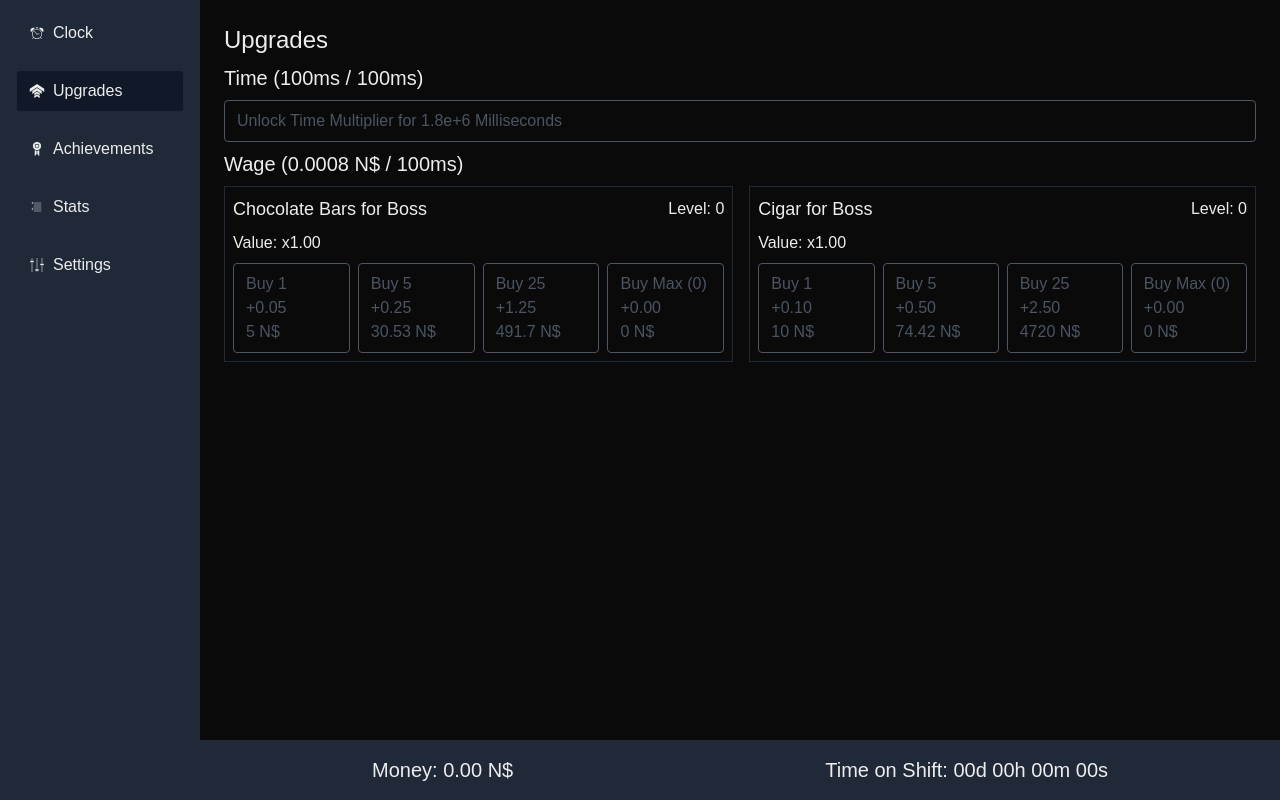
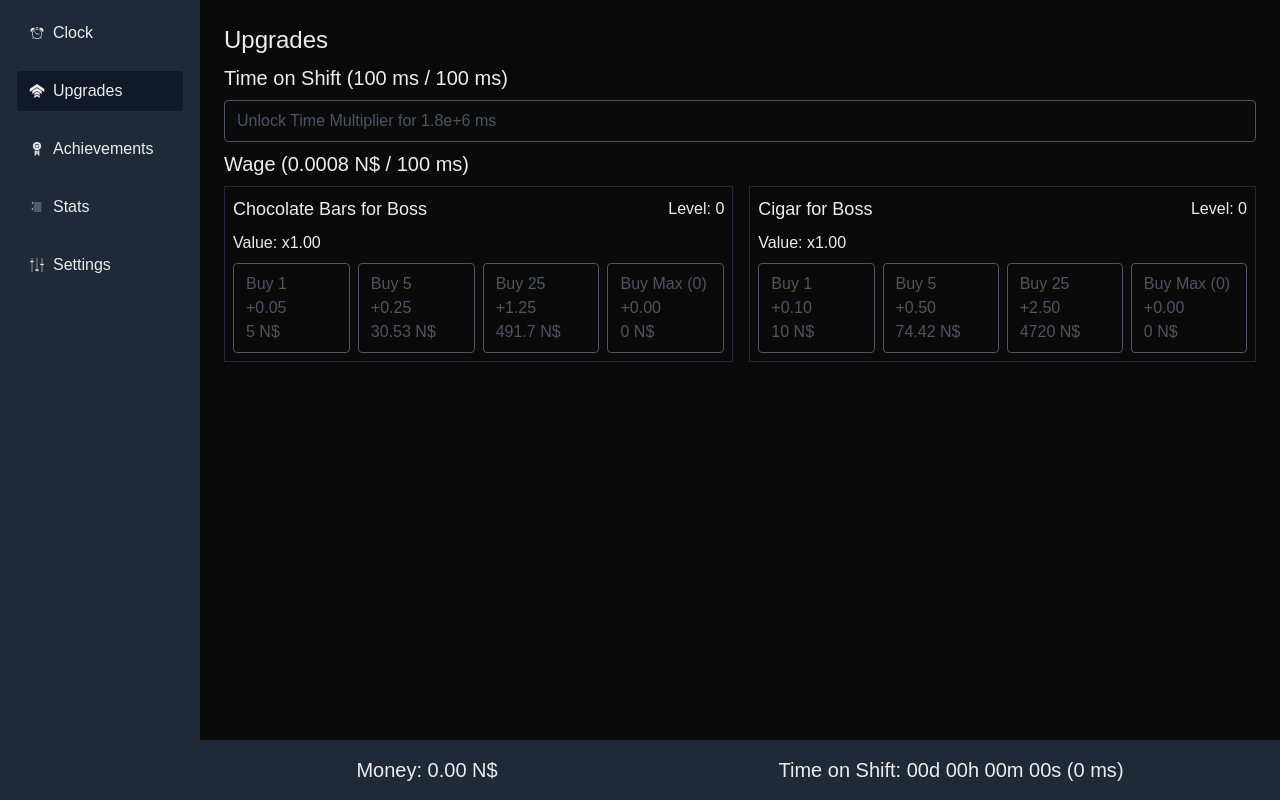
Before and after one commit to enyineer/nissesgen, a Next.js app: page /game/upgrades in a window 1280 px wide. Built offline with nearby package versions, Linux system fonts and the light colour scheme.

Commit message:
Properly reset displayName

```diff
--- a/app/game/scoreDisplay.tsx
+++ b/app/game/scoreDisplay.tsx
@@ -6,7 +6,7 @@ import useMoney from "../../engine/useMoney";
 import { gameMath } from "../../gameMath";
 
 export default function ScoreDisplay() {
-  const { time } = useTime();
+  const { time, displayName: timeDisplayName } = useTime();
   const { money, displayName: moneyDisplayName } = useMoney();
 
   return (
@@ -18,7 +18,8 @@ export default function ScoreDisplay() {
         Time on Shift:{" "}
         {Duration.fromMillis(time.toNumber()).toFormat(
           "dd'd' hh'h' mm'm' ss's'"
-        )}
+        )}{" "}
+        ({gameMath.format(time, 2)} {timeDisplayName})
       </div>
     </div>
   );
--- a/app/game/upgrades/page.tsx
+++ b/app/game/upgrades/page.tsx
@@ -14,8 +14,8 @@ export default function UpgradesPage() {
     <div className="flex flex-col gap-2">
       <h1 className="text-2xl">Upgrades</h1>
       <h2 className="text-xl">
-        Time ({gameMath.format(time.tickValue)}ms /{" "}
-        {gameMath.format(MILLISECONDS_PER_TICK)}ms)
+        Time on Shift ({gameMath.format(time.tickValue)} {time.displayName} /{" "}
+        {gameMath.format(MILLISECONDS_PER_TICK)} ms)
       </h2>
       <div className="flex justify-between gap-4 xl:flex-row flex-col">
         <div className="flex-grow">
@@ -24,7 +24,7 @@ export default function UpgradesPage() {
       </div>
       <h2 className="text-xl">
         Wage ({money.tickValue.toFixed(4)} N$ /{" "}
-        {gameMath.format(MILLISECONDS_PER_TICK)}ms)
+        {gameMath.format(MILLISECONDS_PER_TICK)} ms)
       </h2>
       <div className="flex justify-between gap-4 xl:flex-row flex-col">
         <div className="flex-grow">
--- a/engine/useTime.ts
+++ b/engine/useTime.ts
@@ -17,7 +17,7 @@ export const TIME_MULTIPLIER_UNLOCK_COST = gameMath.bignumber(1000 * 60 * 30);
 export default function useTime() {
   const timeStore = createCurrencyStore({
     name: "time",
-    displayName: "Milliseconds",
+    displayName: "ms",
   })();
 
   const timeMultiplierUpgrade = useUpgrade({
@@ -57,5 +57,6 @@ export default function useTime() {
     reset: timeStore.reset,
     timeMultiplierUpgrade,
     upgradeFactor,
+    displayName: timeStore.displayName,
   };
 }
--- a/stores/currencyStore.ts
+++ b/stores/currencyStore.ts
@@ -39,7 +39,11 @@ export const createCurrencyStore = (props: {
           subtract: (amount: BigNumber) =>
             set((state) => ({ amount: state.amount.minus(amount) })),
           displayName: props.displayName,
-          reset: () => set(() => ({ amount: gameMath.bignumber("0") })),
+          reset: () =>
+            set(() => ({
+              amount: gameMath.bignumber("0"),
+              displayName: props.displayName,
+            })),
         }),
         {
           name: `${props.name}-currency-state`,
```
